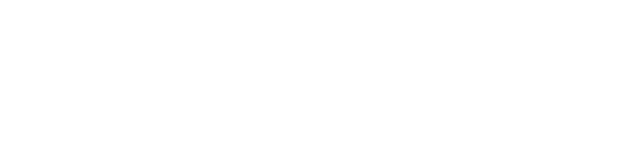
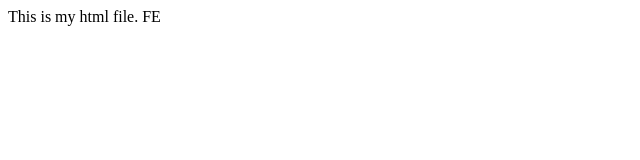
Before and after one commit to caelinsheahan/Git-team-Go, a website: page index.html in a window 1280 px wide. Shown: the whole page, without its empty margins (0-640 px from the left). Drawn offline with Linux system fonts and the light colour scheme.

Commit message:
Fredo added stuff to index.html

```diff
--- a/index.html
+++ b/index.html
@@ -5,6 +5,6 @@
     <title></title>
   </head>
   <body>
-
+    This is my html file. FE
   </body>
 </html>
```
